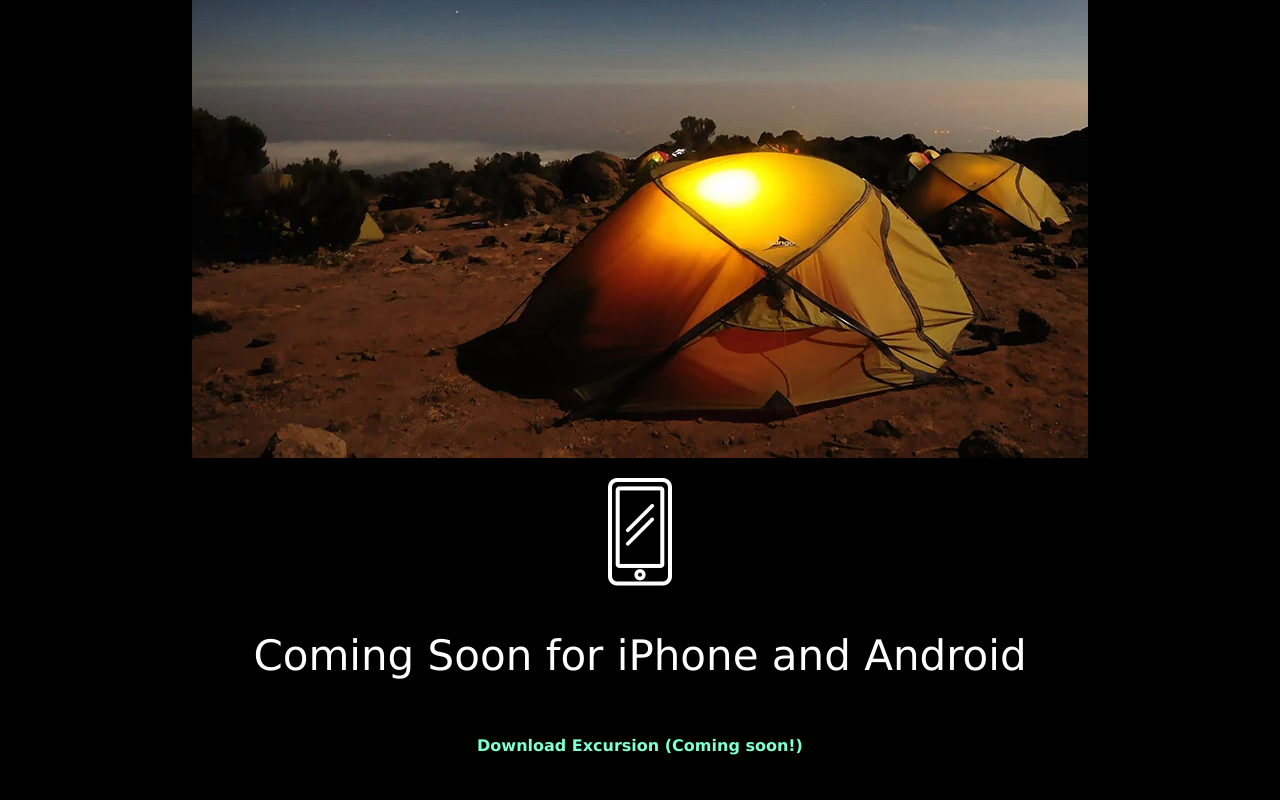
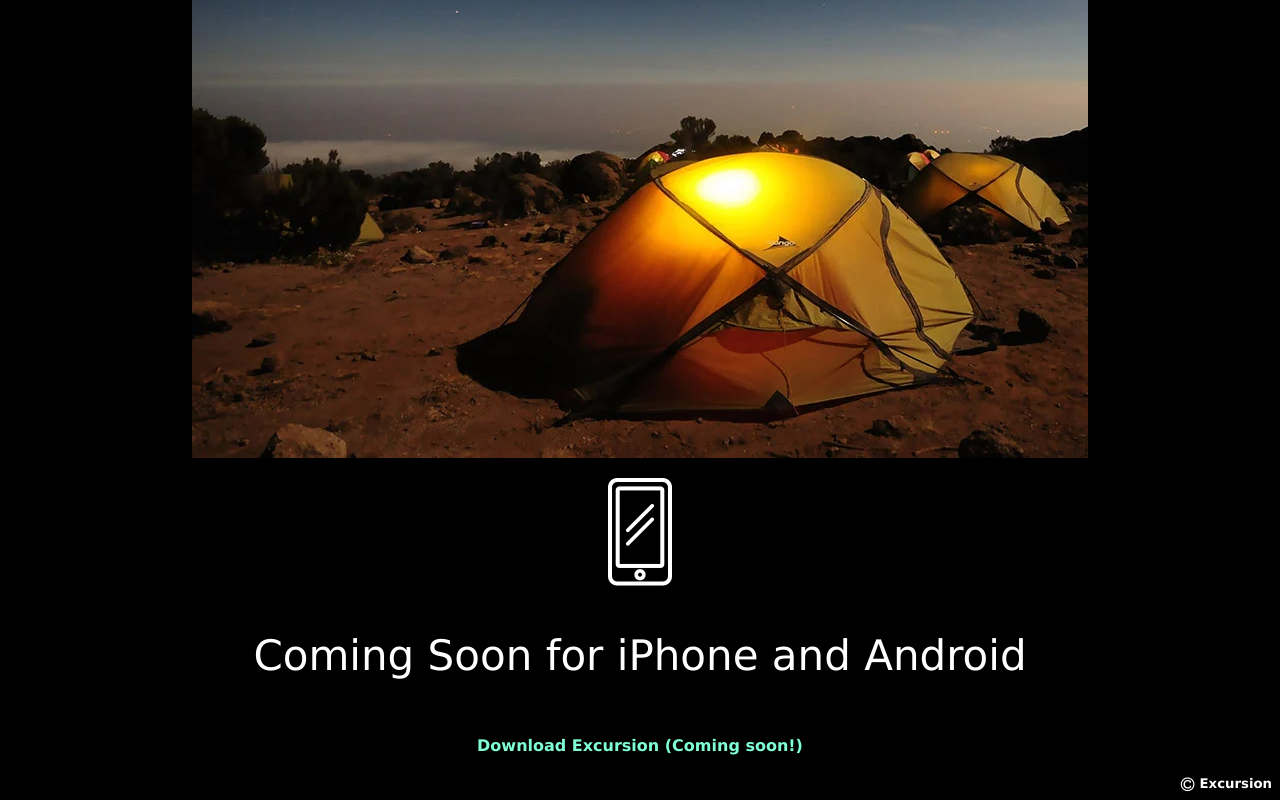
Before and after one commit to Lachlan-Kipling/excursion, a plain HTML site: page index.html in a window 1280 px wide. Shown: the part 587-1387 px from the top of the page. Drawn offline with Linux system fonts and the light colour scheme.

Commit message:
added footer

```diff
--- a/index.html
+++ b/index.html
@@ -1,7 +1,9 @@
 <!DOCTYPE html>
 <html>
     <head>
+        <link rel="stylesheet" href="https://cdnjs.cloudflare.com/ajax/libs/font-awesome/4.7.0/css/font-awesome.min.css">
         <link rel="stylesheet" href="./resources/css/style.css">
+
     </head>
     <body>
         <header>
@@ -19,6 +21,10 @@
             <h4>Download Excursion (Coming soon!)</h4>
         </main>
 
+        <footer>
+            <i class="fa fa-copyright"></i>
+            <h5>Excursion</h5>
+        </footer>
 
     </body>
 </html>
--- a/resources/css/style.css
+++ b/resources/css/style.css
@@ -39,6 +39,16 @@ h4{
     font-size: 16px;
 }
 
+h5{
+    margin:0;
+}
+
+footer{
+    width:100%;
+    display: flex;
+    justify-content: right;
+}
+
 video{
     max-width: 800px;
 }
@@ -47,3 +57,7 @@ img{
     margin-top: 10px;
     margin-bottom: 10px;
 }
+
+i{
+    margin-right: 5px;
+}
```
